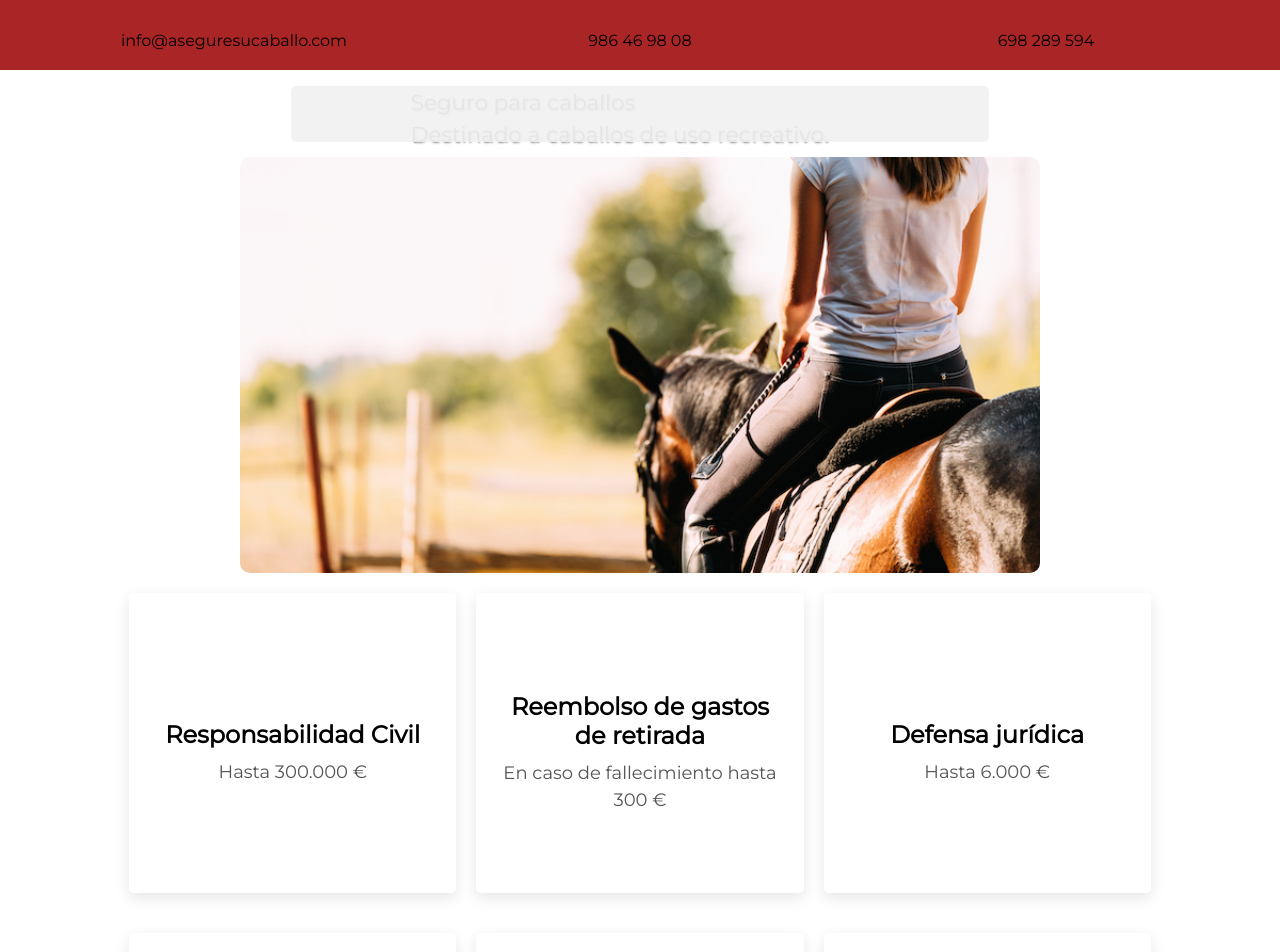
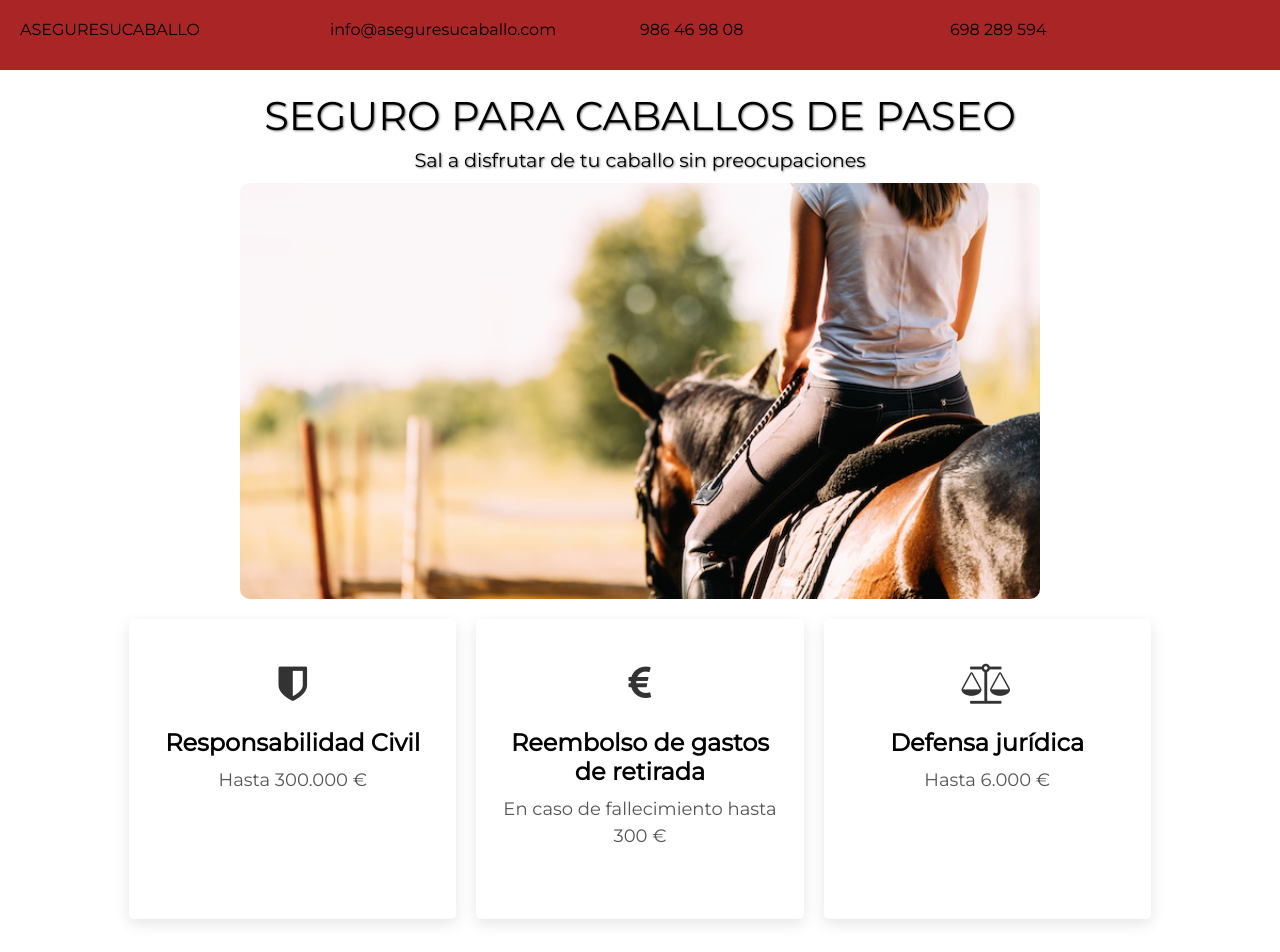
Before and after one commit to Meira81/www.aseguresucaballo.com, a React (Vite) app: page / in a window 1280 px wide. Shown: the top 952 px of the page. Built offline with nearby package versions, Linux system fonts and the light colour scheme.

Commit message:
responsive

```diff
--- a/index.html
+++ b/index.html
@@ -1,6 +1,7 @@
 <!DOCTYPE html>
 <html lang="es">
   <head>
+    <link rel="stylesheet" href="https://cdnjs.cloudflare.com/ajax/libs/font-awesome/4.7.0/css/font-awesome.min.css">
     <meta charset="UTF-8" />
     <link rel="icon" type="image/svg+xml" href="/vite.svg" />
     <meta name="viewport" content="width=device-width, initial-scale=1.0" />
--- a/src/App.css
+++ b/src/App.css
@@ -1,3 +1,4 @@
+
 .App {
   display: grid;
   grid-template-rows: 50px auto 50px;
@@ -7,15 +8,17 @@
     "information"
     "footer";
   min-height: 100vh;
-
+  height: 100%;
+  width: 100%;
 }
 
-.main{
+/* .main{
   display: grid;
   padding: 1rem;
   width: 100%;
-}
+} */
 
-.app-information {
+/* .app-information {
   grid-area: information;
 }
+ */
--- a/src/components/Footer/Footer.css
+++ b/src/components/Footer/Footer.css
@@ -1,13 +1,6 @@
-/* .footer-section {
-  display: flex;
-  flex-direction: row;
-  justify-content: space-around;
-  align-items: flex-end;
-} */
-
 .footer {
   grid-area: footer;
-  background-color: #333;
+  background-color: #aa2525;
   display: flex;
   justify-content: center;
   align-items: center;
--- a/src/components/Header/Header.css
+++ b/src/components/Header/Header.css
@@ -1,9 +1,10 @@
 .header {
   grid-area: header;
   background-color: #aa2525;
-  padding: 16px;
   height: 70px;
   width: 100%;
+
+  padding:20px ;
 }
 
 .header-nav-ul {
@@ -11,15 +12,14 @@
   justify-content: space-evenly;
   list-style: none;
   margin: 0;
-  padding: 15px;
   width: 100%;
+
 }
 
 .header-nav-ul li {
   width: 100%;
-  display: flex;
-  justify-content: space-evenly;
   align-items: center;
+
 
 }
 
@@ -29,9 +29,3 @@
   width: 100%;
   text-align: center;
 }
-
-.header-logo {
-  height: 50px;
-  width: 50px;
-  margin-top: -14px;
-}
--- a/src/components/Header/Header.jsx
+++ b/src/components/Header/Header.jsx
@@ -8,9 +8,9 @@ const Header = () => {
     <div className="header">
       <nav className="header-nav">
         <ul className="header-nav-ul">
-          {/* <li className="header-logo">
-            <img className="header-logo" src={logo} alt="logo" />
-          </li> */}
+          <li className='header-logo'>
+            <a href="https://www.aseguresucaballo.com">ASEGURESUCABALLO</a>
+            </li>
           <li className="header-email">
             <a href="mailto:info@aseguresucaballo.com">
               info@aseguresucaballo.com
--- a/src/components/Information/Information.css
+++ b/src/components/Information/Information.css
@@ -1,11 +1,11 @@
 .information {
   position: relative;
 }
+
 .information-figure-image {
   display: flex;
   justify-content: center;
   align-items: flex-start;
-
 }
 
 .information-image {
@@ -14,38 +14,71 @@
   height: auto;
   object-fit: cover;
   border-radius: 10px;
-  margin-top: 15px;
+  margin-top: 5px;
 }
 
 .information-article-left {
-  position: absolute;
+  /* position: absolute; */
   top: 0;
   left: 0;
-  z-index: 1;
   width: 100%;
   padding: 30px;
-  color: white;
+  margin-top: 1rem;
+}
+
+.information-article-left p {
+  color: black;
   text-shadow: 1px 1px 2px rgba(0, 0, 0, 0.5);
 }
 
-
-.information-barra {
-  width: 60%;
-  height: 5%;
-  background-color: #f2f2f2;
-  margin-left: 22%;
-  margin-right: 22%;
-  margin-top: 20px;
-  border-radius: 5px;
-  color: #333;
-  font-size: 18px;
+.information-p-title {
+  font-size: 40px;
 }
-
 
 .information-article-right {
   margin-top: 15px;
   padding: 15px;
   background-color: white;
+}
+
+.container {
+  display: grid;
+  grid-template-columns: repeat(auto-fit, minmax(300px, 1fr));
+  gap: 20px;
+}
+
+.card {
+  display: flex;
+  flex-direction: column;
+  justify-content: flex-start;
+  align-items: center;
+  background-color: #fff;
+  box-shadow: 0 5px 15px rgba(0, 0, 0, 0.1);
+  padding: 20px;
+  text-align: center;
+  height: 300px;
+  margin-top: 20px;
+  border-radius: 5px;
+  margin-bottom: 70px;
+}
+
+.card-icon {
+  font-size: 40px;
+  color: #333;
+  margin-bottom: 20px;
+  margin-top: 20px;
+}
+
+.card-content h3 {
+  font-size: 24px;
+  font-weight: bold;
+  margin-bottom: 10px;
+}
+
+.card-content p {
+  font-size: 18px;
+  line-height: 1.5;
+  color: #555;
 }
 
 @media screen and (min-width: 800px) {
@@ -60,46 +93,37 @@
     justify-content: center;
     align-items: flex-start;
     position: relative;
+    margin-top: 8rem;
+
   }
 
-  .information-image {
-    width: 100%;
-    max-width: 800px;
-    height: auto;
-    object-fit: cover;
-    border-radius: 10px;
-    margin-top: 15px;
-  }
-
-  /* .left {
-    display: flex;
-    width: 100%;
-    justify-content: center;
-  } */
 
   .right {
     display: flex;
     width: 100%;
     justify-content: center;
+    align-items: center;
   }
+
   .information-article-left {
     position: absolute;
-    top: 0;
-    left: 0;
     width: 100%;
-    max-width: 800px;
     padding: 20px;
     color: white;
     text-shadow: 1px 1px 1px rgba(0, 0, 0, 0.8);
     font-size: 1.2em;
     line-height: 1.5;
-    z-index: 1;
-    mix-blend-mode: overlay;
-    margin-left: 30%;
+    display: flex;
+    flex-direction: column;
+    align-items: center;
+    margin-top: 1rem;
+
   }
+
   .information-article-left p {
     color: black;
     text-shadow: 1px 1px 2px rgba(0, 0, 0, 0.5);
+
   }
 
   .information-article-right {
@@ -113,118 +137,8 @@
     color: #555;
     font-size: 1.2em;
     line-height: 1.5;
-
-  }
-}
-
-.information-article-right {
     margin-top: 15px;
     padding: 15px;
     background-color: white;
   }
-
-.right {
-  display: flex;
-  justify-content: center;
-  align-items: center;
 }
-
-.container {
-  display: grid;
-  grid-template-columns: repeat(auto-fit, minmax(300px, 1fr));
-  gap: 20px;
-}
-
-.card {
-  display: flex;
-  flex-direction: column;
-  justify-content: center;
-  align-items: center;
-  background-color: #fff;
-  box-shadow: 0 5px 15px rgba(0, 0, 0, 0.1);
-  padding: 20px;
-  text-align: center;
-  height: 300px;
-  margin-top:20px;
-  border-radius: 5px;
-}
-
-.card-icon {
-  font-size: 60px;
-  color: #333;
-  margin-bottom: 20px;
-}
-
-.card-content h3 {
-  font-size: 24px;
-  font-weight: bold;
-  margin-bottom: 10px;
-}
-
-.card-content p {
-  font-size: 18px;
-  line-height: 1.5;
-  color: #555;
-}
-
-@media screen and (max-width: 768px) {
-  .information-card-container {
-    grid-template-columns: repeat(1, 1fr);
-  }
-}
-
-@media screen and (min-width: 800px) {
-
-  .information-card-container {
-      grid-template-columns: repeat(1, 1fr);
-    }
-  .information {
-      display: flex;
-      flex-wrap: wrap;
-    }
-
-    .information-figure-image {
-      flex: 1 1 100%;
-      display: flex;
-      justify-content: center;
-      align-items: flex-start;
-      position: relative;
-    }
-
-    .information-image {
-      width: 100%;
-      max-width: 800px;
-      height: auto;
-      object-fit: cover;
-      border-radius: 10px;
-      margin-top: 15px;
-    }
-
-    .information-article-left {
-      position: absolute;
-      top: 0;
-      left: 0;
-      width: 100%;
-      max-width: 800px;
-      padding: 20px;
-      color: white;
-      text-shadow: 1px 1px 2px rgba(0, 0, 0, 0.8);
-      font-size: 1.2em;
-      line-height: 1.5;
-      z-index: 1;
-      mix-blend-mode: overlay;
-    }
-
-    .information-article-right {
-      flex: 1 1 100%;
-      max-width: 800px;
-      margin: 20px;
-      padding: 20px;
-      background-color: white;
-      box-shadow: 1px 1px 10px rgba(0, 0, 0, 0.1);
-      border-radius: 10px;
-      color: #555;
-      font-size: 1.2em;
-      line-height: 1.5;
-    }
-}
--- a/src/components/Information/Information.jsx
+++ b/src/components/Information/Information.jsx
@@ -21,15 +21,14 @@ const Information = () => {
 
   return (
     <div className="information">
-      <section className="information-barra">
+
         <div className="left">
-        <article className="information-article-left">
-          <p>Seguro para caballos</p>
-          <p>Destinado a caballos de uso recreativo.</p>
-          {/* <p>Sal a cabalgar con tu caballo sin preocupaciones</p> */}
-        </article>
-      </div>
-      </section>
+          <article className="information-article-left">
+            <p className="information-p-title">SEGURO PARA CABALLOS DE PASEO</p>
+            <p>Sal a disfrutar de tu caballo sin preocupaciones</p>
+            {/* <p>Sal a cabalgar con tu caballo sin preocupaciones</p> */}
+          </article>
+        </div>
 
       <figure className="information-figure-image">
         <img className="information-image" src={image} alt="imagen-caballo" />
@@ -66,7 +65,7 @@ const Information = () => {
           </div>
           <div class="card">
             <div class="card-icon">
-              <i class="fa fa-car"></i>
+              <i class="fa fa-eur"></i>
             </div>
             <div class="card-content">
               <h3>Sin franquicias</h3>
@@ -78,7 +77,7 @@ const Information = () => {
           </div>
           <div class="card">
             <div class="card-icon">
-              <i class="fa fa-handshake"></i>
+              <i class="fa fa-check-circle-o" aria-hidden="true"></i>
             </div>
             <div class="card-content">
               <h3>Con la garantía de Caser Seguros</h3>
@@ -87,7 +86,7 @@ const Information = () => {
           </div>
           <div class="card">
             <div class="card-icon">
-              <i class="fa fa-shield"></i>
+              <i class="fa fa-eur"></i>
             </div>
             <div class="card-content">
               <h3>56,09 €</h3>
--- a/src/index.css
+++ b/src/index.css
@@ -6,3 +6,10 @@
   font-family: 'Montserrat', sans-serif;
 
 }
+html,
+body {
+  height: 100%;
+  width: 100%;
+  margin: 0;
+  padding: 0;
+}
```
Lines whose indentation alone changed are shown as unchanged.
